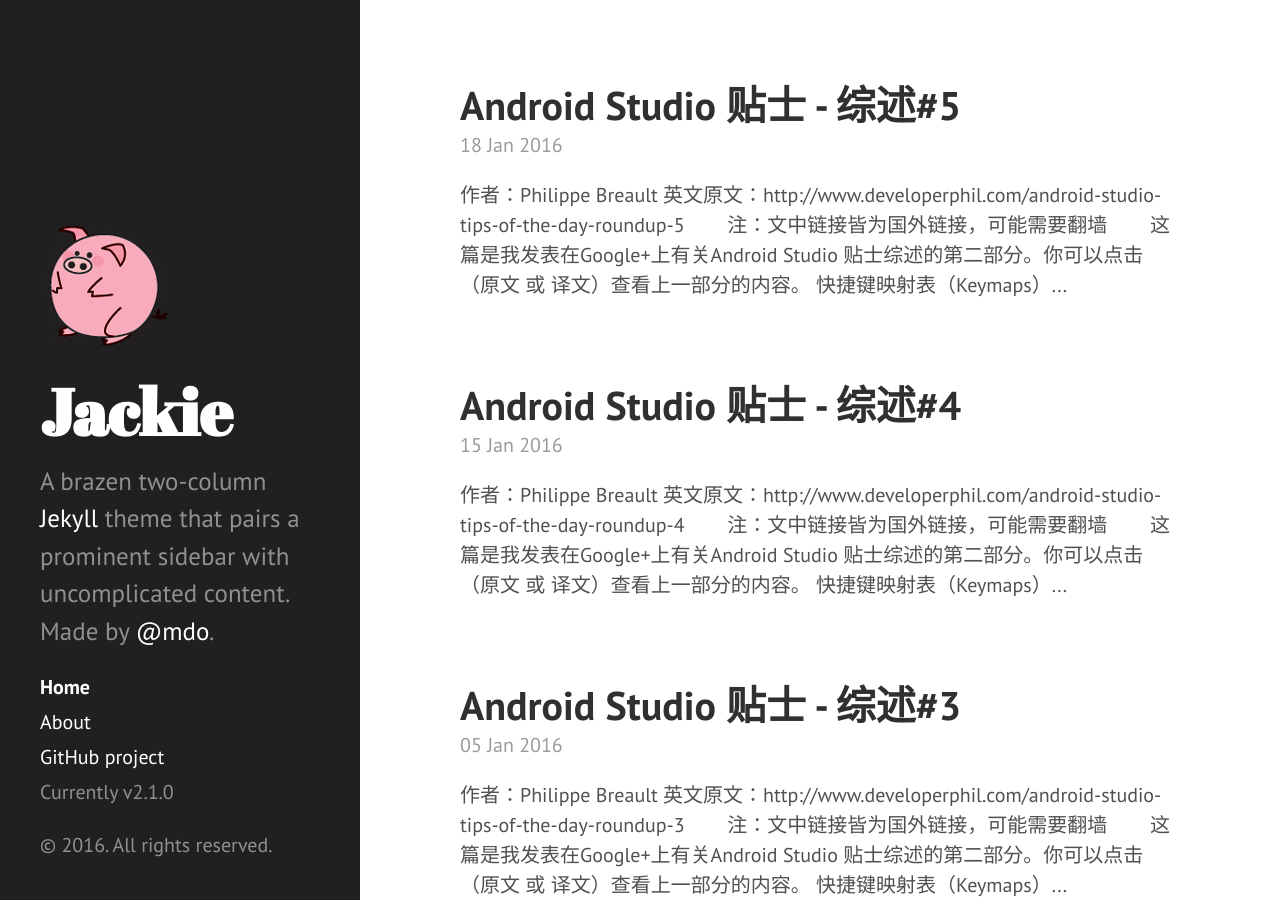
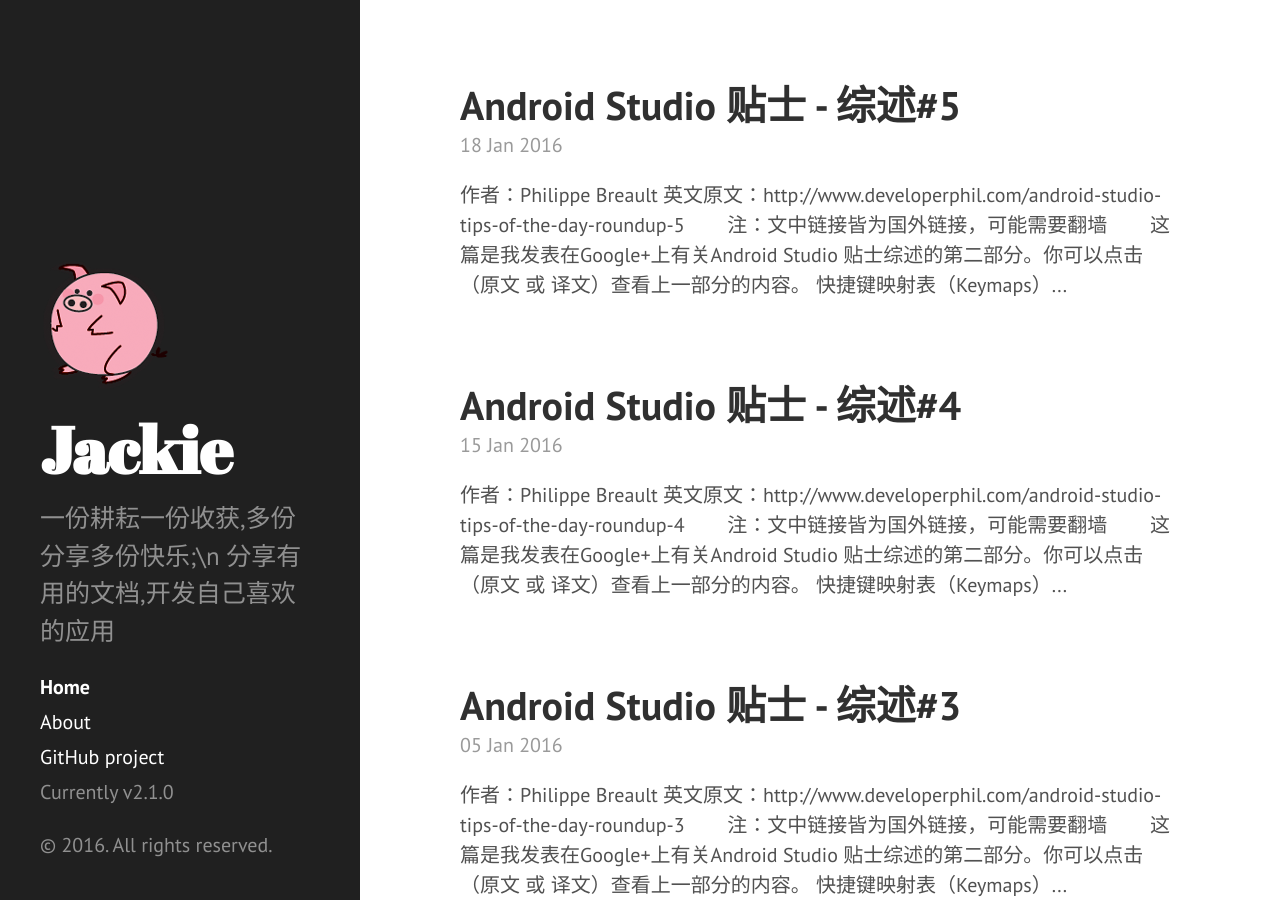
Before and after one commit to Jackie880823/Jackie880823.github.io, a Jekyll site: the page built from index.html, in a window 1280 px wide and 900 px high. Built offline with Jekyll 4.4.1, drawn with Linux system fonts in a browser that asks for light colours; Markdown is read by kramdown in place of the engine named in the settings; the list of posts is cut into pages by our own code.

Commit message:
添加描述

```diff
--- a/_config.yml
+++ b/_config.yml
@@ -9,7 +9,8 @@
 # Setup
 title:            Jackie
 tagline:          'Android Developer'
-description:      'A brazen two-column <a href="http://jekyllrb.com" target="_blank">Jekyll</a> theme that pairs a prominent sidebar with uncomplicated content. Made by <a href="https://twitter.com/mdo" target="_blank">@mdo</a>.'
+description:      '一份耕耘一份收获,多份分享多份快乐;\n
+                  分享有用的文档,开发自己喜欢的应用'
 url:              http://jackie880823.github.io
 baseurl:          ""
 root:             /
```
